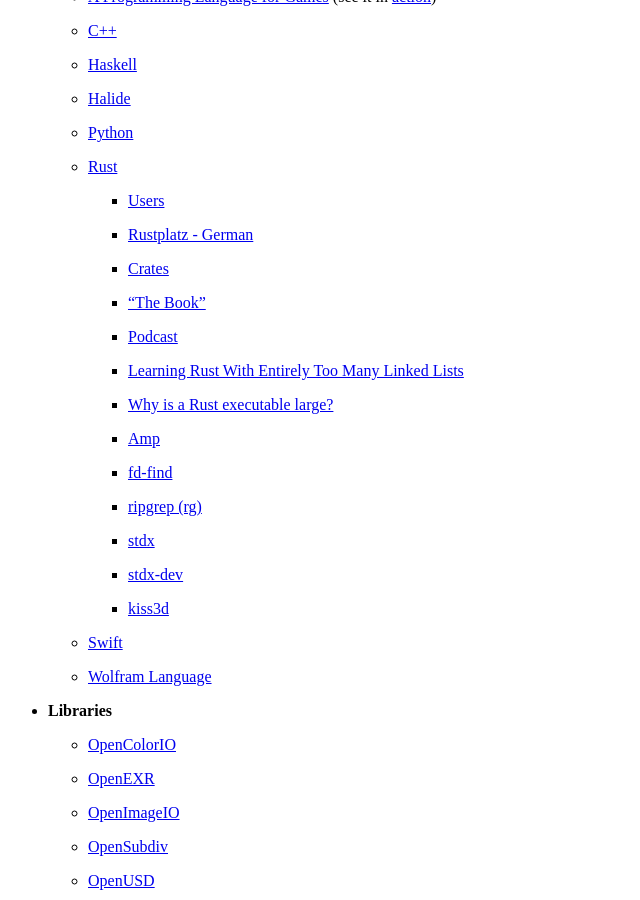
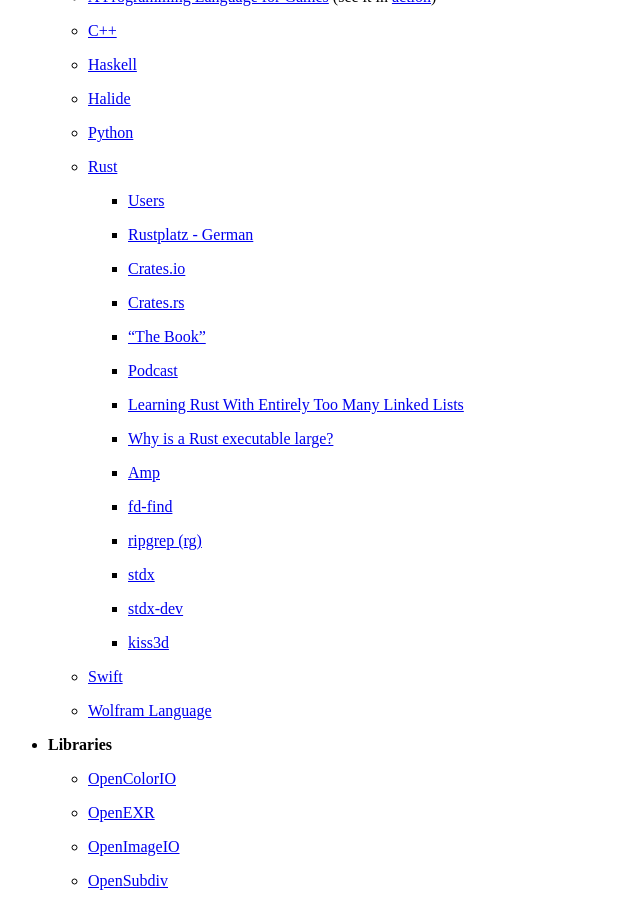
Before and after one commit to wahn/jan_walter_org, a Jekyll site: the page built from links/index.md, in a window 1280 px wide and 900 px high, scrolled down 3355 px. Shown: the whole window, without its empty margins (0-640 px from the left). Built offline with Jekyll 4.4.1, drawn with Linux system fonts in a browser that asks for light colours; Markdown is read by kramdown in place of the engine named in the settings.

Commit message:
Make a distinction between crates.io and crates.rs.

```diff
--- a/links/index.md
+++ b/links/index.md
@@ -223,7 +223,9 @@
 
         + [Rustplatz - German](https://forum.rustplatz.de)
 
-        + [Crates](https://crates.io)
+        + [Crates.io](https://crates.io)
+
+        + [Crates.rs](https://crates.rs)
 
         + ["The Book"](https://doc.rust-lang.org/book)
 
```
